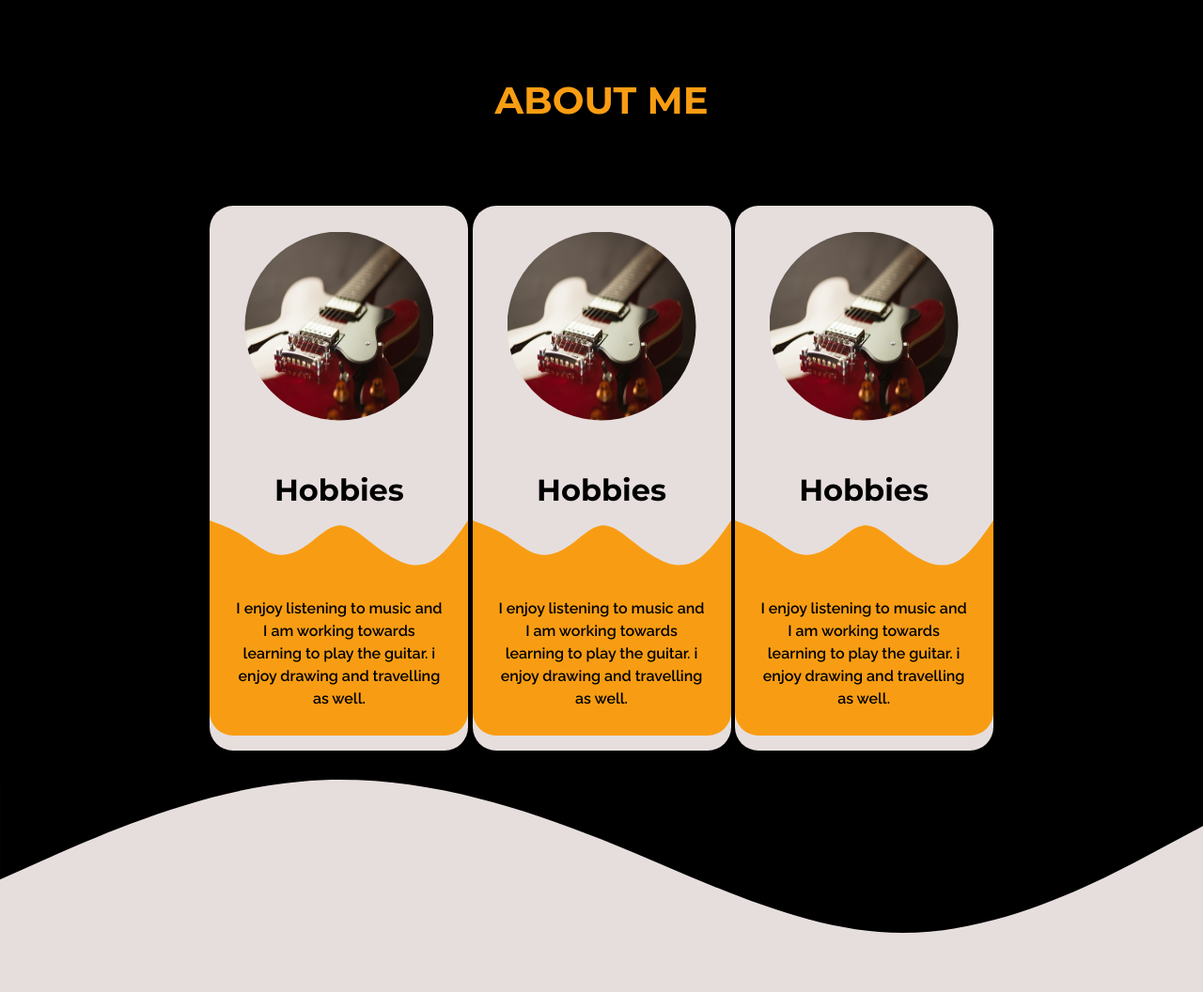
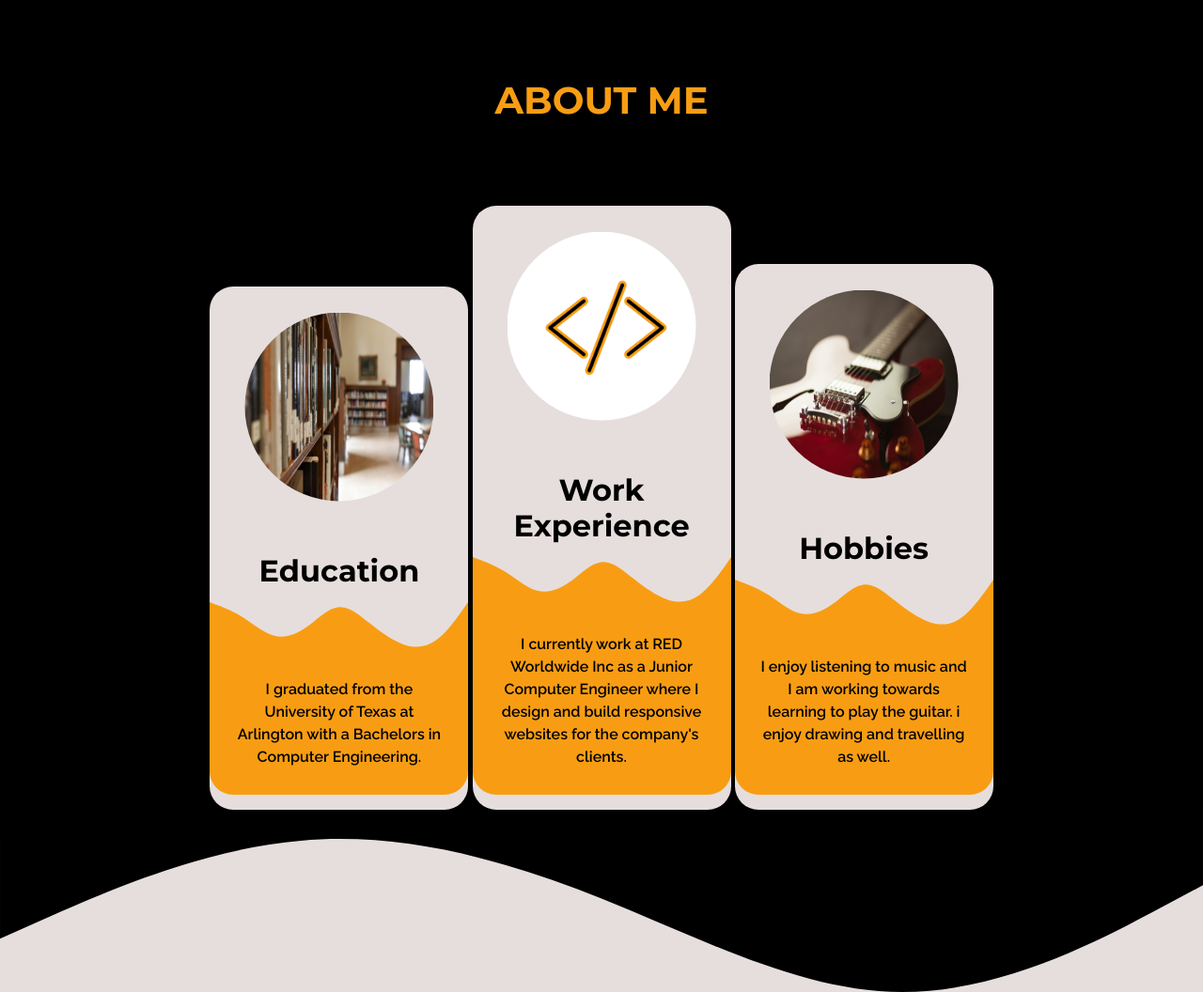
Before and after one commit to Sochima/Portfolio, a plain HTML site: page index.html in a window 1280 px wide. Shown: the part 1112-2168 px from the top of the page at 94% size. Drawn offline with nearby package versions, Linux system fonts and the light colour scheme.

Commit message:
Add files via upload

```diff
--- a/index.html
+++ b/index.html
@@ -92,9 +92,9 @@
 
    <div class = "feature-card">
     <div class = "abt-feature-card">
-      <img src = "assets/guitar1.png" alt="red electric guitar">
+      <img src = "assets/library.png" alt="red electric guitar">
 
-      <h2>Hobbies</h2>
+      <h2>Education</h2>
 
       <div class = "wavy-divider">
 
@@ -102,7 +102,7 @@
       </div>
 
       <div class = "abt-feature-desc">
-        <p>I enjoy listening to music and I am working towards learning to play the guitar. i enjoy drawing and travelling as well.</p>
+        <p>I graduated from the University of Texas at Arlington with a Bachelors in Computer Engineering.</p>
       </div>
 
 
@@ -110,9 +110,9 @@
 
 
     <div class = "abt-feature-card">
-      <img src = "assets/guitar1.png" alt="red electric guitar">
+      <img src = "assets/tech2.png" alt="red electric guitar">
 
-      <h2>Hobbies</h2>
+      <h2>Work Experience</h2>
 
       <div class = "wavy-divider">
 
@@ -120,7 +120,7 @@
       </div>
 
       <div class = "abt-feature-desc">
-        <p>I enjoy listening to music and I am working towards learning to play the guitar. i enjoy drawing and travelling as well.</p>
+        <p>I currently work at RED Worldwide Inc as a Junior Computer Engineer where I design and build responsive websites for the company's clients.</p>
       </div>
 
 
@@ -163,18 +163,18 @@
 
 
   <!-- Projects -->
-  <div class="projects">
+  <!-- <div class="projects">
     <h1>PROJECTS</h1>
 
 
 
 
 
-  </div>
+  </div> -->
 
   <!-- Contact -->
 
-  <div class="">
+  <!-- <div class="">
     <div class="">
       <i class="fab fa-github"></i>
       <a href="https://github.com/Sochima">Github</a>
@@ -191,7 +191,7 @@
       <i class="fab fa-linkedin-in"></i>
       <a href="https://www.linkedin.com/in/sochimaomenkeukwu/">LinkedIn</a>
 
-    </div>
+    </div> -->
 
 
 
```
